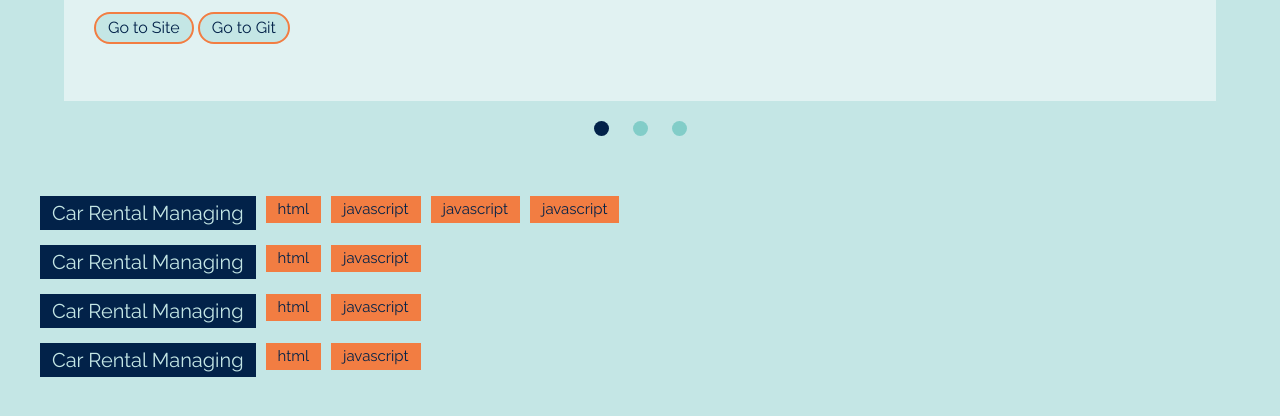
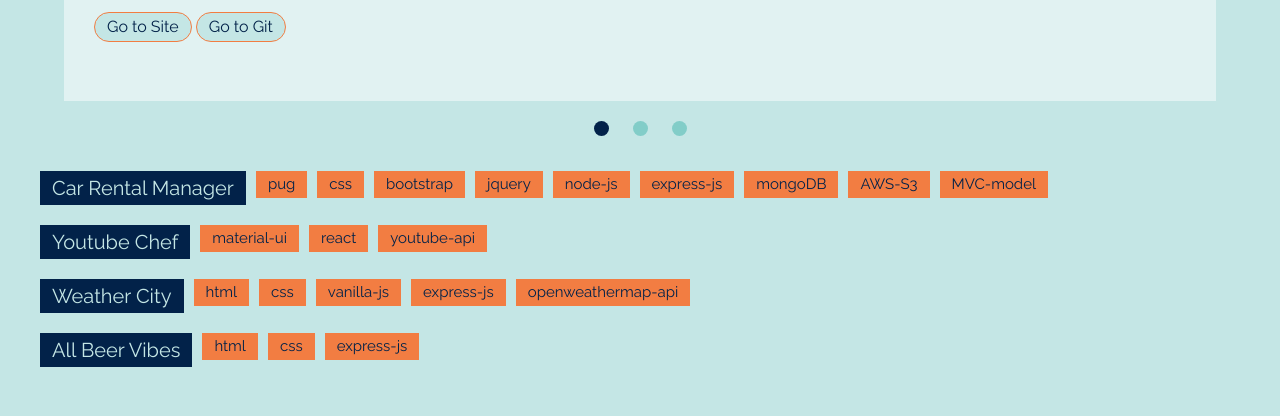
Before and after one commit to MinhoChoi-a/portfolio_site, a plain HTML site: page index.html in a window 1280 px wide. Shown: the part 954-1370 px from the top of the page. Drawn offline with nearby package versions, Linux system fonts and the light colour scheme.

Commit message:
fix work list

```diff
--- a/index.html
+++ b/index.html
@@ -133,55 +133,72 @@
 
         <section class="work-list">
             <ul class="list">
-
-            <li id="head">
-            Car Rental Managing
-            </li>
+                <div id="head">
+                    <li>Car Rental Manager</li>
+                </div>
+                <div id="tag-tag">
                     <li id="tag">
-            html
-            </li>
+                    pug</li>
                     <li id="tag">
-            javascript
-            </li>
+                    css</li>
                     <li id="tag">
-            javascript
-            </li>
+                    bootstrap</li>
                     <li id="tag">
-            javascript
-            </li>
+                    jquery</li>
+                    <li id="tag">
+                    node-js</li>
+                    <li id="tag">
+                    express-js</li>
+                    <li id="tag">
+                    mongoDB</li>
+                    <li id="tag">
+                    AWS-S3</li>
+                    <li id="tag">
+                    MVC-model</li>
+                </div>
             </ul>
         <ul class="list">
-            <li id="head">
-            Car Rental Managing
-            </li>
+            <div id="head">
+                <li>Youtube Chef</li>
+            </div>
+            <div id="tag-tag">
                 <li id="tag">
-            html
-            </li>
+                material-ui</li>
                 <li id="tag">
-            javascript
-            </li>
+                react</li>
+                <li id="tag">
+                youtube-api</li>
+            </div>
         </ul>
         <ul class="list">
-            <li id="head">
-            Car Rental Managing
-            </li>
+            <div id="head">
+                <li>Weather City</li>
+            </div>
+            <div id="tag-tag">
                 <li id="tag">
-            html
-            </li>
+                html</li>
                 <li id="tag">
-            javascript
-            </li>
+                css</li>
+                <li id="tag">
+                vanilla-js</li>
+                <li id="tag">
+                express-js</li>
+                <li id="tag">
+                openweathermap-api</li>
+            </div>
         </ul>
         <ul class="list">
-            <li id="head">
-            Car Rental Managing
-            </li>
+            <div id="head">
+                <li>All Beer Vibes</li>
+            </div>
+            <div id="tag-tag">
                 <li id="tag">
-            html
-            </li>
+                html</li>
                 <li id="tag">
-            javascript
-            </li>
+                css</li>
+                <li id="tag">
+                express-js</li>
+            </div>
         </ul>
 
         </section>
--- a/portfolio.css
+++ b/portfolio.css
@@ -30,12 +30,6 @@ button {
     width: 200%;
     transition: 60s;
     z-index: -1;
-}
-
-@media screen and (max-width: 500px) {
-    .intro img {
-        width: 500%;
-    }
 }
 
 .intro .inner {
@@ -207,7 +201,7 @@ button {
 
     color: var(--text_main);
     background: var(--bg);
-    border: 2px solid var(--accent_main);
+    border: 1px solid var(--accent_main);
     border-radius: 50px;
     padding: 2px 12px 2px 12px;
     bottom:0;
@@ -216,40 +210,57 @@ button {
 
 /*port list*/
 .work-list {
-    margin-top: 50px;
+    margin-top: 25px;
     position: relative;
 
+    min-height: 200px;
 }
 
-.work-list ul{
-    height: 100%;
-    margin-bottom: 15px;
+.work-list .list{
 
-    display: table;
-    overflow: auto;
+    display: flex;
+    flex-direction: row;
 
-}
-.work-list li{
-    float:left;
-    list-style: none;
-
-    display: table-cell;
-    text-align: center;
-    vertical-align: middle;
-
+    margin: auto;
+    margin-bottom: 20px;
 }
 
 .work-list .list #head{
+    list-style: none;
     font-size: 20px;
     background-color: var(--text_main);
     color: var(--bg);
     padding: 2px 12px 2px 12px;
+
+
+
 }
 
 .work-list .list #tag{
+    list-style: none;
+
+    float:left;
+    text-align: center;
+
     font-size: 15px;
     background-color: var(--accent_main);
     margin-left: 10px;
     padding: 2px 12px 2px 12px;
     color: var(--text_main);
 }
+
+
+
+@media screen and (max-width: 500px) {
+    .intro img {
+        width: 500%;
+    }
+
+    .body2 {
+        height: 100%;
+    }
+}
+
+@media screen and (max-width: 700px) {
+
+}
```
Lines whose indentation alone changed are shown as unchanged.
